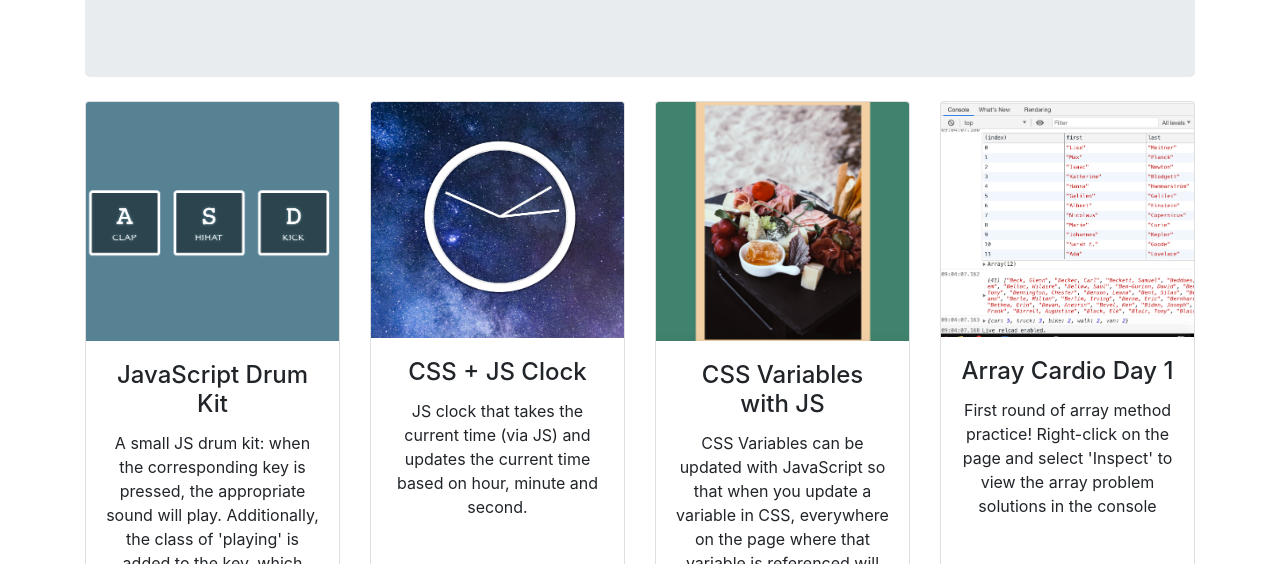
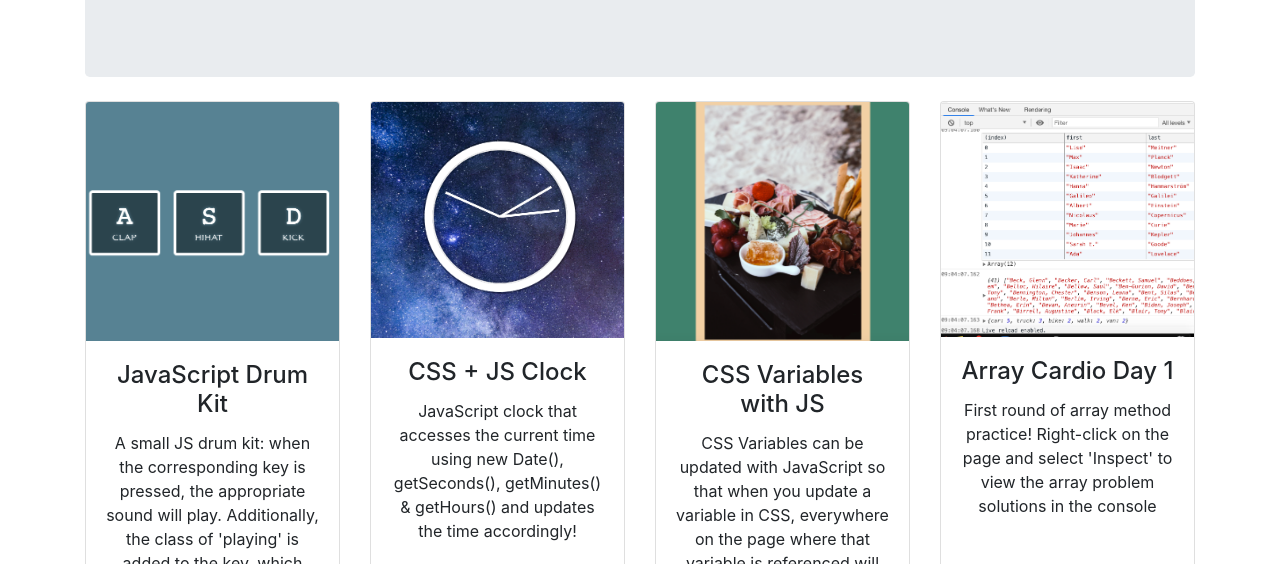
Before and after one commit to MelNesbitt12/JavaScript30-practice, a website: page index.html in a window 1280 px wide. Shown: the part 388-952 px from the top of the page. Drawn offline with Linux system fonts and the light colour scheme.

Commit message:
Edited description of project 2

```diff
--- a/index.html
+++ b/index.html
@@ -78,7 +78,7 @@
           <div class="card-body">
             <h4 class="card-title">CSS + JS Clock</h4>
             <p class="card-text">
-              JS clock that takes the current time (via JS) and updates the current time based on hour, minute and second.
+              JavaScript clock that accesses the current time using new Date(), getSeconds(), getMinutes() & getHours() and updates the time accordingly!
             </p>
           </div>
           <div class="card-footer">
```
